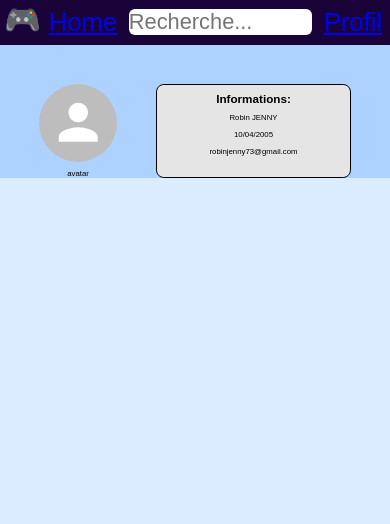
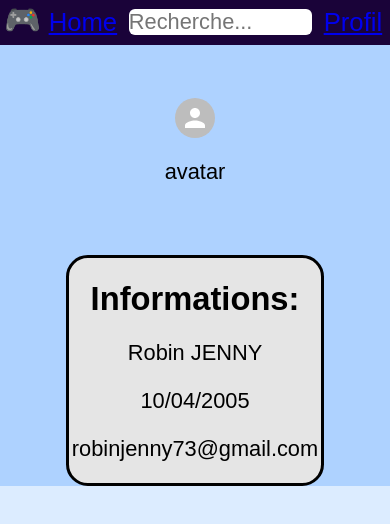
Before and after one commit to m-guillard/projet_web, a React (Create React App) app in the folder projet/game-time/frontend/: page /profile in a window 390 px wide. Shown: the top 524 px of the page. Built offline with nearby package versions, Linux system fonts and the light colour scheme.

Commit message:
responsive not pushed

```diff
--- a/projet/game-time/frontend/src/pages/Profile.js
+++ b/projet/game-time/frontend/src/pages/Profile.js
@@ -7,8 +7,10 @@ function Profile(){
         <Header/>
         <div class="presentation">
             <div class="avatar">
-                <Avatar sx={{width:"20vw",height:"20vw",margin:"10vw 10vw 2vw 10vw"}}/>
-                avatar
+                <Avatar/>
+                <p>
+                    avatar
+                </p>
             </div>
             <div class="infos">
                 <h2 id="titreinfos">
--- a/projet/game-time/frontend/src/styles/Accueil.css
+++ b/projet/game-time/frontend/src/styles/Accueil.css
@@ -15,7 +15,7 @@ body {
   margin: 0;
   margin-left: 0vw;
   font-family: Arial, sans-serif;
-  background-color: #e3f2fd;
+  background-color: #E4F1FF;
   width: 100%;
   padding: 0vw;
 }
@@ -37,7 +37,7 @@ body {
 
 /*  Section principale (bannière)  */
 .hero {
-  background-color: #90caf9;
+  background-color: #AED2FF;
   position: flex;
   width: 100%;
   left: 0;
@@ -74,7 +74,8 @@ body {
   margin-top: 1vw;
   margin-bottom: 1vw;
   padding: 1vw;
-  background-color: #d8bfd8;
+  color: #dddddd;
+  background-color: #9400FF;
   border: none;
   border-radius: 0.5vw;
   cursor: pointer;
--- a/projet/game-time/frontend/src/styles/profile.css
+++ b/projet/game-time/frontend/src/styles/profile.css
@@ -10,13 +10,11 @@
 }
 
 #titreinfos{
-    margin: 2vw;
-    display: flex;
-    align-items: center;
-    justify-content: center;
+    margin: calc(14px + 2vw);
 }
 
 .avatar{
+    margin: calc(14px + 10vw) calc(14px + 3vw) calc(14px + 2vw) calc(14px + 3vw);
     display: flex;
     flex-direction: column;
     align-self: flex-start;
@@ -25,19 +23,51 @@
 
 .infos{
     text-align: center;
+    overflow: scroll;
     flex-grow: 1;
     background-color: #e5e5e5;
-    border: solid 0.5vw #000000;
-    border-radius: 2vw;
-    margin-top: 10vw;
-    margin-right: 10vw;
+    border: solid calc(2px + 0.5vw) #000000;
+    border-radius: calc(14px + 2vw);
+    margin-top: calc(14px + 10vw);
+    margin-right: calc(14px + 3vw);
 }
 
 .presentation {
-    font-size: 2vw;
+    font-size: calc(14px + 2vw);
     position: relative;
     display: flex;
     flex-direction: row;
     align-items: stretch; /* Aligner en haut */
     justify-content: left; /* Aligner à gauche */
 }
+
+.css-18k2bs-MuiAvatar-root{
+    width: calc(50px + 20vw);
+    height: calc(50px + 20vw);
+}
+
+
+
+
+
+
+
+
+
+
+
+
+@media screen and (max-width: 600px){
+    .presentation{
+        flex-direction: column;
+        align-items: center;
+    }
+    .avatar{
+        align-self:auto;
+    }
+    .infos{
+        margin-right: 0;
+        margin-top: calc(7px + 5vw);
+    }
+
+}
```
